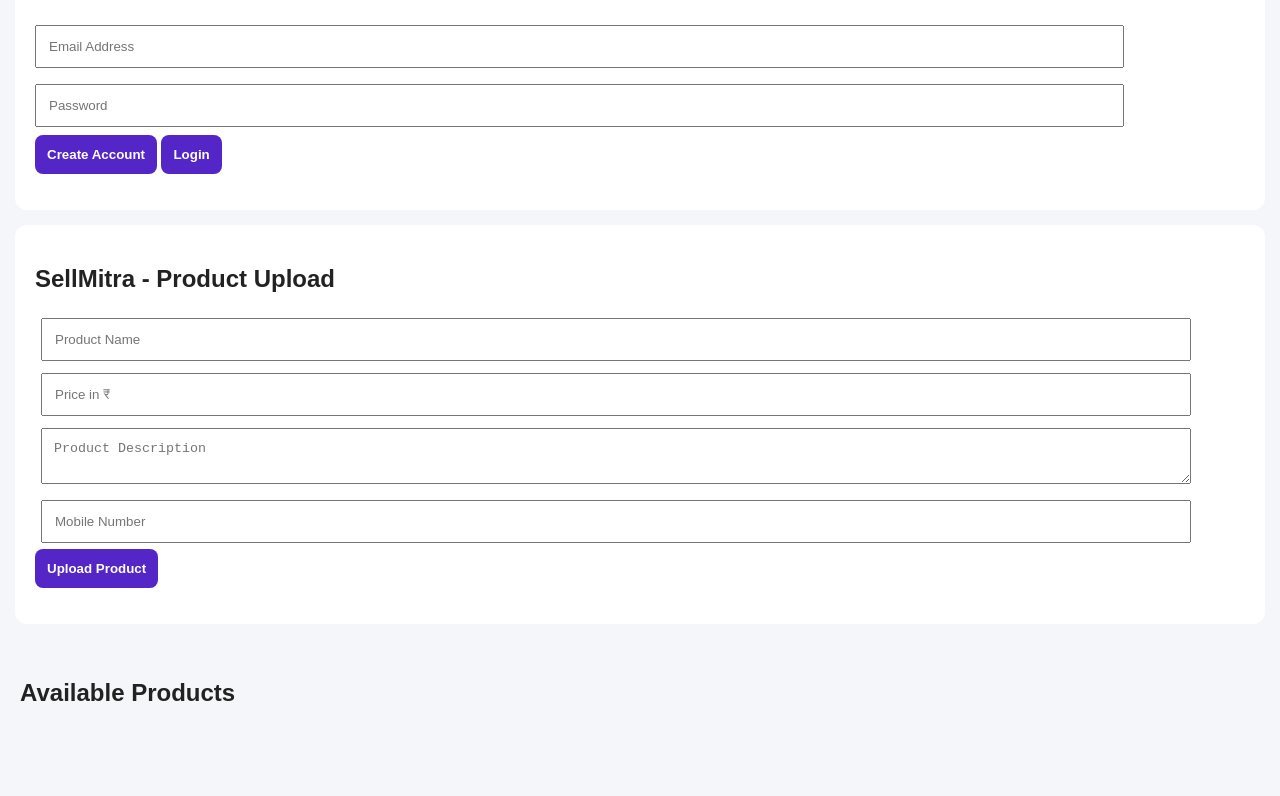
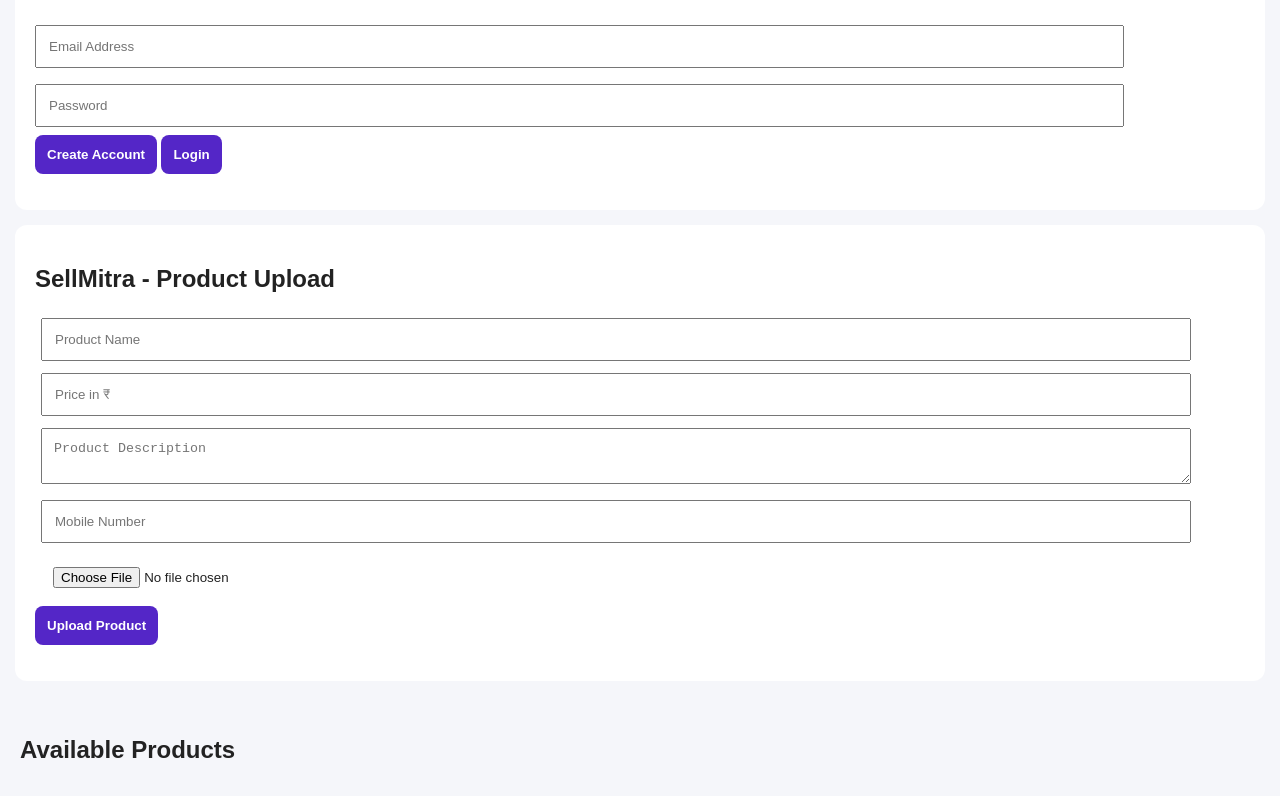
Before and after one commit to shahilsiddiqui620-cmd/SellMitra, a plain HTML site: page index.html in a window 1280 px wide. Shown: the part 1495-2291 px from the top of the page. Before the commit the page ends 2242 px from the top, so only its background shows below. Drawn offline with Linux system fonts and the light colour scheme; no server answers.

Commit message:
Update index.html

```diff
--- a/index.html
+++ b/index.html
@@ -183,6 +183,7 @@ window.emailLogin = async function() {
 };
 </script>
 
+
 <section style="background:white;padding:20px;margin:15px;border-radius:12px">
   <h2>SellMitra - Product Upload</h2>
 
@@ -193,6 +194,8 @@ window.emailLogin = async function() {
   <textarea id="productDescription" placeholder="Product Description" style="width:95%;padding:12px;margin:6px"></textarea>
 
   <input id="sellerMobile" type="tel" placeholder="Mobile Number" style="width:95%;padding:12px;margin:6px">
+
+  <input id="productImage" type="file" accept="image/*" style="width:95%;padding:12px;margin:6px">
 
   <button onclick="uploadProduct()">Upload Product</button>
   <p id="uploadMessage"></p>
```
